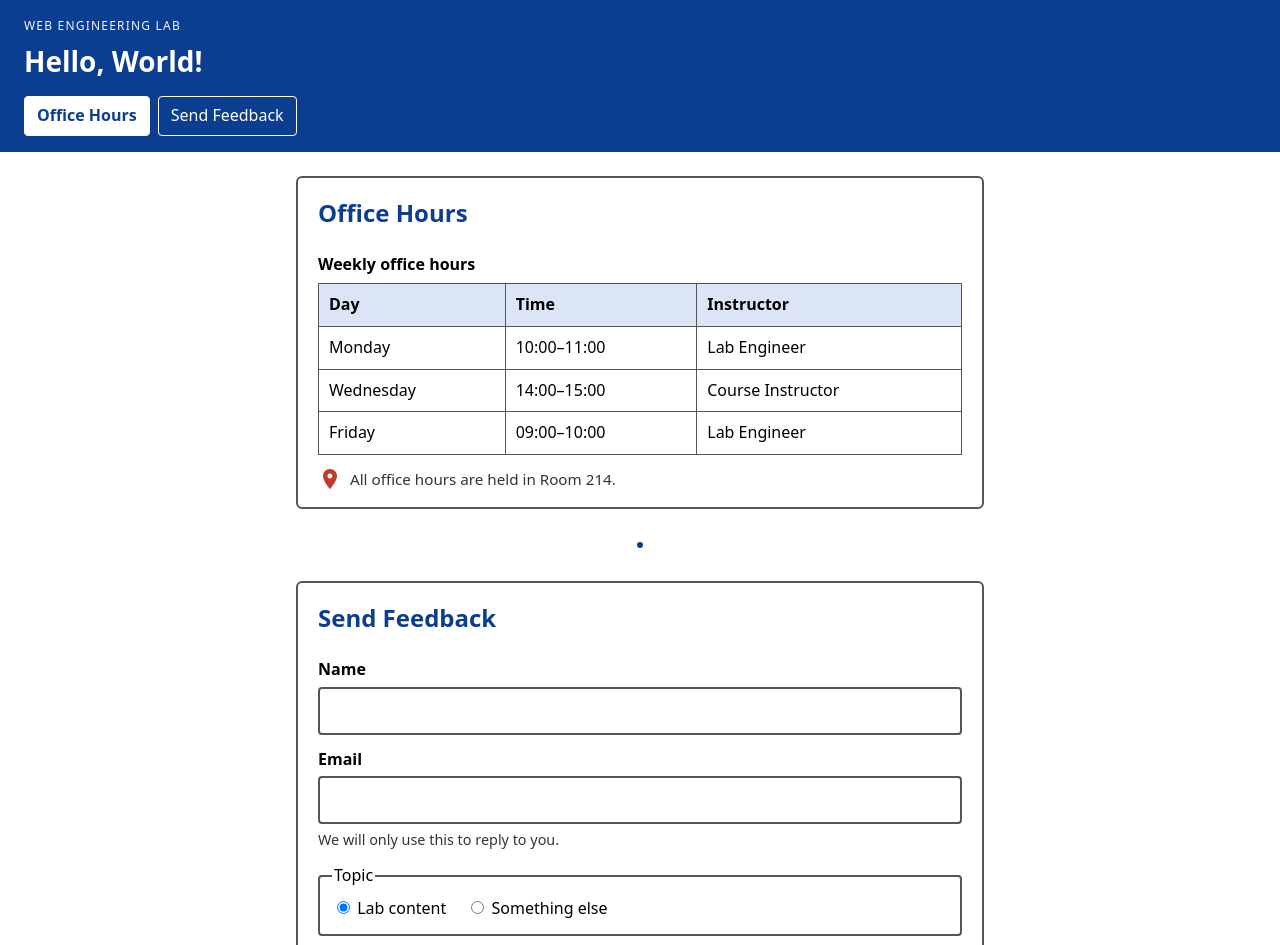
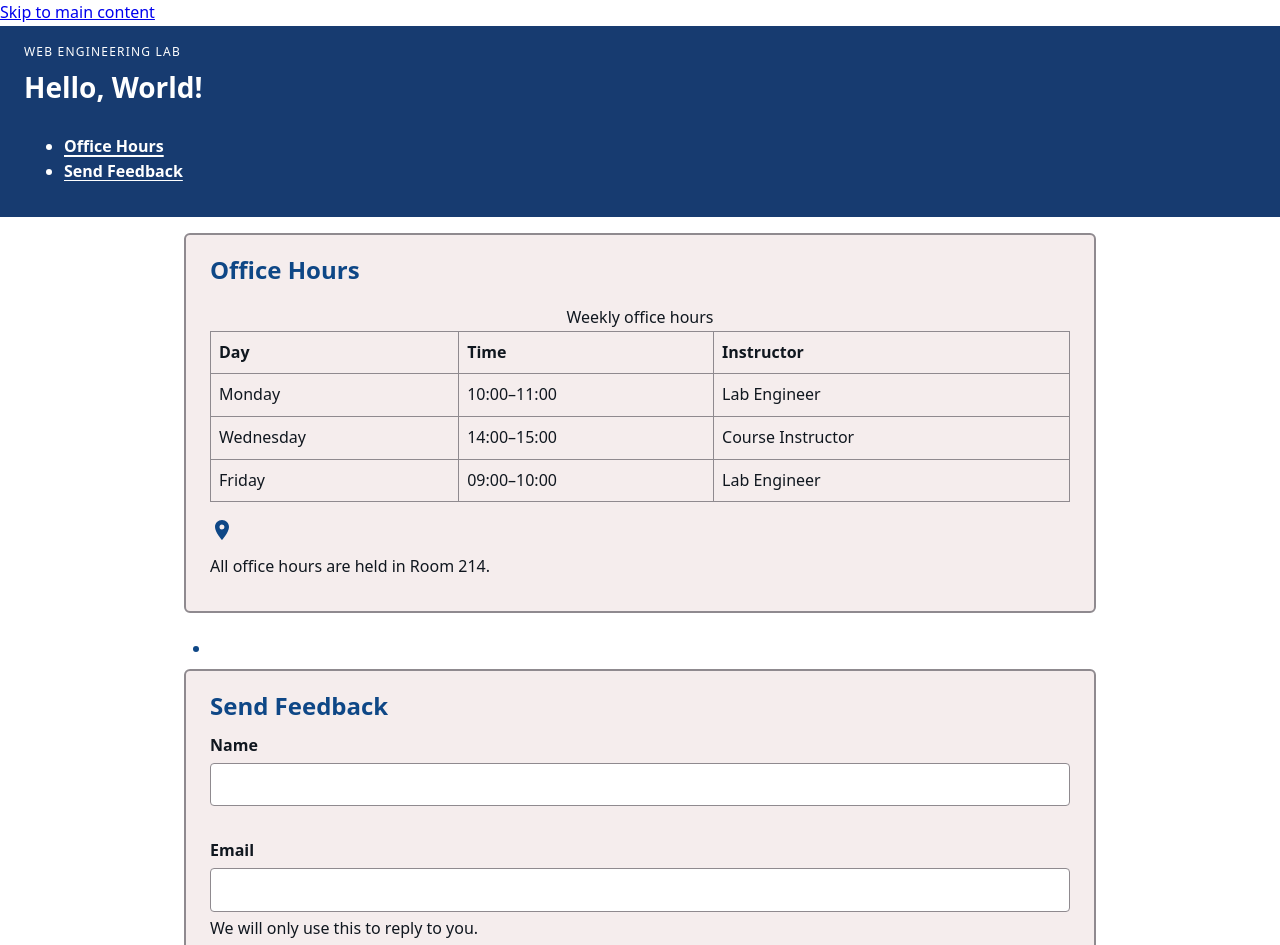
Before and after one commit to s-aleha/Web-Engineering-labs, a website: page public/index.html in a window 1280 px wide. Shown: the top 945 px of the page. Drawn offline with Linux system fonts and the light colour scheme.

Commit message:
Complete Lab 03 accessibility and CSS tasks

```diff
--- a/public/index.html
+++ b/public/index.html
@@ -2,6 +2,10 @@
 <html lang="en">
   <head>
     <meta charset="UTF-8" />
+    <link rel="stylesheet" href="styles.css" />
+
+    <meta name="viewport" content="width=device-width, initial-scale=1" />
+
     <meta name="viewport" content="width=device-width, initial-scale=1.0" />
     <title>Web Engineering Lab</title>
     <link rel="stylesheet" href="styles.css" />
@@ -12,10 +16,15 @@
     <header class="site-header">
       <p class="site-title">Web Engineering Lab</p>
       <h1 id="greeting">Hello, World!</h1>
+
       <nav aria-label="Main navigation">
         <ul>
-          <li><a href="#schedule" aria-current="location">Office Hours</a></li>
-          <li><a href="#feedback">Send Feedback</a></li>
+          <li>
+            <a href="#schedule" class="nav-link" aria-current="location"
+              >Office Hours</a
+            >
+          </li>
+          <li><a href="#feedback" class="nav-link">Send Feedback</a></li>
         </ul>
       </nav>
     </header>
--- a/public/styles.css
+++ b/public/styles.css
@@ -1,5 +1,48 @@
-* {
+/* Lab 03 — Web Engineering */
+
+@layer reset, base, components, utilities;
+
+/* TASK 1: Reset, box sizing and logical properties */
+@layer reset {
+  *,
+  *::before,
+  *::after {
     box-sizing: border-box;
+  }
+
+  body,
+  h1,
+  h2,
+  p,
+  figure {
+    margin: 0;
+  }
+}
+
+/* TASK 5, 6, 9, 10: Tokens, typography, colors and dark mode */
+@layer base {
+  :root {
+    color-scheme: light dark;
+
+    --space-1: 0.25rem;
+    --space-2: 0.5rem;
+    --space-3: 1rem;
+    --space-4: 1.5rem;
+    --space-5: 2rem;
+
+    --color-bg: light-dark(white, oklch(18% 0.02 255));
+    --color-text: light-dark(oklch(20% 0.02 255), oklch(95% 0.01 255));
+    --color-accent: light-dark(oklch(40% 0.12 255), oklch(75% 0.12 255));
+
+    --color-surface: color-mix(
+      in oklch,
+      var(--color-bg) 92%,
+      var(--color-accent)
+    );
+
+    --color-border: color-mix(in oklch, var(--color-text) 45%, var(--color-bg));
+
+    --color-muted: color-mix(in oklch, var(--color-text) 70%, var(--color-bg));
   }
 
   html {
@@ -7,402 +50,277 @@ html {
   }
 
   body {
-  margin: 0;
     font-family:
       system-ui,
       -apple-system,
       "Segoe UI",
-    Roboto,
       sans-serif;
-  color: #000000;
-  background: #ffffff;
+    color: var(--color-text);
+    background: var(--color-bg);
     line-height: 1.6;
   }
 
-/* Header */
+  input,
+  textarea,
+  button {
+    font: inherit;
+  }
 
   .site-header {
-  background: #0b3d91;
-  color: #ffffff;
-  padding: 16px 24px;
+    background: var(--color-accent);
+    color: white;
+    padding: var(--space-3) var(--space-4);
   }
 
   .site-title {
-  margin: 0 0 4px;
+    margin-bottom: var(--space-1);
     font-size: 0.75rem;
     letter-spacing: 0.1em;
     text-transform: uppercase;
-  opacity: 0.95;
   }
 
   #greeting {
-  margin: 0 0 12px;
+    margin-bottom: var(--space-2);
     font-size: 1.75rem;
   }
 
-/* Navigation */
-
-nav ul {
-  list-style: none;
-  margin: 0;
-  padding: 0;
-  display: flex;
-  gap: 8px;
-  flex-wrap: wrap;
+  main {
+    max-inline-size: 60rem;
+    margin-inline: auto;
+    padding: var(--space-3) var(--space-4);
   }
 
-nav a {
-  display: inline-block;
-  padding: 6px 12px;
-  background: #0b3d91;
-  color: #ffffff;
-  text-decoration: none;
-  border: 1px solid #ffffff;
-  border-radius: 4px;
-}
-
-nav a:hover {
-  background: #ffffff;
-  color: #0b3d91;
-}
-
-nav a[aria-current="location"] {
-  background: #ffffff;
-  color: #0b3d91;
-  font-weight: 700;
-}
-
-/* Accessibility Tools */
-
-.accessibility-tools {
-  display: flex;
-  gap: 8px;
-  flex-wrap: wrap;
-  margin-top: 14px;
-}
-
-.accessibility-tools button {
-  background: #0b3d91;
-  color: #ffffff;
-  border: 2px solid #ffffff;
-  padding: 8px 12px;
-  border-radius: 4px;
-  font: inherit;
-  font-weight: 600;
-  cursor: pointer;
-}
-
-.accessibility-tools button:hover {
-  background: #ffffff;
-  color: #0b3d91;
-}
-
-/* Main */
-
-main {
-  max-width: 720px;
-  margin: 24px auto;
-  padding: 0 16px;
-}
-
-/* Sections */
-
   section {
-  border: 2px solid #555555;
+    border: 2px solid var(--color-border);
     border-radius: 6px;
-  padding: 16px 20px;
-  margin-bottom: 24px;
+    padding: var(--space-3) var(--space-4);
+    margin-block-end: var(--space-4);
+    background: var(--color-surface);
   }
 
   section h2 {
-  margin-top: 0;
-  color: #0b3d91;
+    color: var(--color-accent);
     font-size: 1.5rem;
+    margin-block-end: var(--space-2);
   }
 
-/* Table */
+  p {
+    margin-block-end: var(--space-3);
+  }
+
+  nav {
+    display: flex;
+    flex-wrap: wrap;
+    gap: var(--space-3);
+  }
+
+  .nav-link {
+    color: inherit;
+    font-weight: 600;
+    text-underline-offset: 0.2em;
+  }
+
+  .nav-link:hover,
+  .nav-link:focus-visible {
+    text-decoration-thickness: 2px;
+  }
+
+  img,
+  svg {
+    max-inline-size: 100%;
+  }
+
+  figure {
+    margin-block: var(--space-3);
+  }
+
+  figcaption {
+    margin-block-start: var(--space-1);
+  }
 
   table {
     border-collapse: collapse;
-  width: 100%;
-  margin: 12px 0;
-}
-
-caption {
-  text-align: left;
-  font-weight: 700;
-  margin-bottom: 6px;
+    inline-size: 100%;
+    margin-block: var(--space-3);
   }
 
   th,
   td {
-  border: 1px solid #555555;
-  padding: 8px 10px;
-  text-align: left;
+    border: 1px solid var(--color-border);
+    padding: var(--space-2);
+    text-align: start;
   }
 
-thead th {
-  background: #dbe5f5;
-  color: #000000;
-  font-weight: 700;
+  th {
+    background: var(--color-surface);
   }
 
-/* Figure */
-
-figure {
-  display: flex;
-  align-items: center;
-  gap: 8px;
-  margin: 12px 0 0;
-}
-
-figcaption {
-  font-size: 0.95rem;
-  color: #333333;
-}
-
-/* Divider */
-
-.divider {
-  display: block;
-  margin: 8px auto 24px;
-}
-
-/* Form */
-
-form p {
-  margin: 12px 0;
+  form {
+    display: grid;
+    gap: var(--space-3);
   }
 
   label {
     display: block;
-  font-weight: 700;
-  margin-bottom: 4px;
+    font-weight: 600;
+    margin-block-end: var(--space-1);
   }
 
-input[type="text"],
-input[type="email"],
+  input,
   textarea {
-  width: 100%;
-  padding: 9px 10px;
-  border: 2px solid #555555;
+    inline-size: 100%;
+    padding: var(--space-2);
+    border: 1px solid var(--color-border);
     border-radius: 4px;
-  font: inherit;
-  color: #000000;
-  background: #ffffff;
+    color: var(--color-text);
+    background: var(--color-bg);
   }
 
-input[type="text"]:focus,
-input[type="email"]:focus,
-textarea:focus {
-  border-color: #0b3d91;
+  input:focus-visible,
+  textarea:focus-visible,
+  button:focus-visible,
+  a:focus-visible {
+    outline: 3px solid var(--color-accent);
+    outline-offset: 3px;
   }
 
-fieldset {
-  border: 2px solid #555555;
-  border-radius: 4px;
-  padding: 8px 12px;
-  margin: 12px 0;
+  textarea {
+    min-block-size: 8rem;
+    resize: vertical;
   }
 
-fieldset label {
-  display: inline-block;
-  font-weight: 400;
-  margin-right: 16px;
+  button {
+    justify-self: start;
+    padding: var(--space-2) var(--space-4);
+    border: 1px solid var(--color-accent);
+    border-radius: 4px;
+    background: var(--color-accent);
+    color: white;
+    cursor: pointer;
+  }
+
+  button:hover {
+    background: color-mix(in oklch, var(--color-accent) 80%, var(--color-text));
   }
 
   #email-hint {
     display: block;
-  font-size: 0.9rem;
-  color: #333333;
-  margin-top: 4px;
+    margin-block-start: var(--space-1);
   }
 
-/* Submit Button */
+  svg [fill] {
+    fill: currentColor;
+  }
 
+  @media (max-width: 40rem) {
+    main {
+      padding-inline: var(--space-2);
+    }
+
+    section {
+      padding: var(--space-3);
+    }
+
+    table {
+      font-size: 0.875rem;
+    }
+  }
+}
+
+/* TASK 3: Specificity demonstration */
+@layer components {
+  .nav-link {
+    color: var(--color-accent);
+  }
+
+  nav a[aria-current="location"] {
+    color: var(--color-text);
+    text-decoration: underline;
+    text-decoration-thickness: 2px;
+  }
+}
+
+/* TASK 9: Reusable muted-text utility */
+@layer utilities {
+  .text-muted {
+    color: var(--color-muted);
+  }
+}
+
+/* TASK 8: Cascade layer experiment */
+
+@layer base {
+  #greeting.task8-demo {
+    color: red;
+  }
+}
+
+@layer components {
+  .task8-demo {
+    color: blue;
+  }
+}
+
+/* TASK 10: Dark mode and interactive color testing */
+
+@layer components {
+  button[type="submit"]:hover {
+    background: color-mix(in oklch, var(--color-accent) 75%, var(--color-text));
+  }
+
+  button[type="submit"]:active {
+    transform: translateY(1px);
+  }
+
+  svg {
+    color: var(--color-accent);
+  }
+}
+
+/* Task 10: Visible color change */
+@layer components {
   button[type="submit"] {
-  background: #0b3d91;
-  color: #ffffff;
-  border: 2px solid #0b3d91;
-  padding: 10px 18px;
-  border-radius: 4px;
-  font: inherit;
-  font-weight: 700;
-  cursor: pointer;
+    background: oklch(65% 0.2 145);
+    color: white;
+    border: 2px solid oklch(55% 0.18 145);
   }
 
   button[type="submit"]:hover {
-  background: #082f70;
-  border-color: #082f70;
+    background: oklch(55% 0.2 145);
+  }
 }
 
-/* Keyboard Focus */
+/* TASK 11: Improve accessibility contrast */
 
-a:focus-visible,
-button:focus-visible,
-input:focus-visible,
-textarea:focus-visible {
-  outline: 3px solid #ffcc00;
-  outline-offset: 3px;
+@layer utilities {
+  .text-muted,
+  #email-hint {
+    color: var(--color-text);
   }
 
-/* Skip Link */
-
-.skip-link {
-  position: absolute;
-  left: 16px;
-  top: -60px;
-  background: #ffffff;
-  color: #0b3d91;
-  padding: 8px 14px;
-  border: 2px solid #0b3d91;
-  border-radius: 4px;
-  text-decoration: none;
-  font-weight: 700;
-  transition: top 0.15s ease;
-  z-index: 1000;
+  figcaption {
+    color: var(--color-text);
   }
 
-.skip-link:focus {
-  top: 14px;
-}
-
-/* Large Text Accessibility */
-
-.large-text {
-  font-size: 120%;
-}
-
-/* High Contrast Accessibility */
-
-.high-contrast {
-  background: #000000;
+  .site-header {
+    background: #173b70;
     color: #ffffff;
   }
 
-.high-contrast .site-header {
-  background: #000000;
-  color: #ffffff;
-  border-bottom: 2px solid #ffffff;
-}
-
-.high-contrast section {
-  background: #000000;
-  color: #ffffff;
-  border-color: #ffffff;
-}
-
-.high-contrast section h2 {
+  .site-header a {
     color: #ffffff;
   }
 
-.high-contrast table {
+  button,
+  button[type="submit"] {
+    background: #173b70;
+    color: #ffffff;
+    border: 2px solid #173b70;
+  }
+
+  button:hover,
+  button[type="submit"]:hover {
+    background: #0b2548;
     color: #ffffff;
   }
-
-.high-contrast th,
-.high-contrast td {
-  border-color: #ffffff;
 }
-
-.high-contrast thead th {
-  background: #000000;
-  color: #ffffff;
-}
-
-.high-contrast figcaption {
-  color: #ffffff;
-}
-
-.high-contrast #email-hint {
-  color: #ffffff;
-}
-
-.high-contrast input[type="text"],
-.high-contrast input[type="email"],
-.high-contrast textarea {
-  background: #000000;
-  color: #ffffff;
-  border-color: #ffffff;
-}
-
-.high-contrast fieldset {
-  border-color: #ffffff;
-}
-
-.high-contrast footer {
-  background: #000000;
-  color: #ffffff;
-  border-top: 2px solid #ffffff;
-}
-
-.high-contrast footer address {
-  color: #ffffff;
-}
-
-.high-contrast a {
-  color: #ffff00;
-}
-
-.high-contrast button {
-  background: #ffffff;
-  color: #000000;
-  border-color: #ffffff;
-}
-
-/* Reduced Motion */
-
-@media (prefers-reduced-motion: reduce) {
-  html {
-    scroll-behavior: auto;
-  }
-
-  * {
-    transition: none !important;
-  }
-}
-
-/* Mobile Accessibility */
-
-@media (max-width: 600px) {
-  .site-header {
-    padding: 16px;
-  }
-
-  #greeting {
-    font-size: 1.5rem;
-  }
-
-  nav ul {
-    flex-direction: column;
-  }
-
-  nav a {
-    width: 100%;
-  }
-
-  .accessibility-tools {
-    flex-direction: column;
-  }
-
-  .accessibility-tools button {
-    width: 100%;
-  }
-
-  main {
-    padding: 0 12px;
-  }
-
-  section {
-    padding: 14px;
-  }
-
-  table {
-    font-size: 0.9rem;
-  }
-
-  th,
-  td {
-    padding: 7px;
-  }
-}
```
Lines whose indentation alone changed are shown as unchanged.
